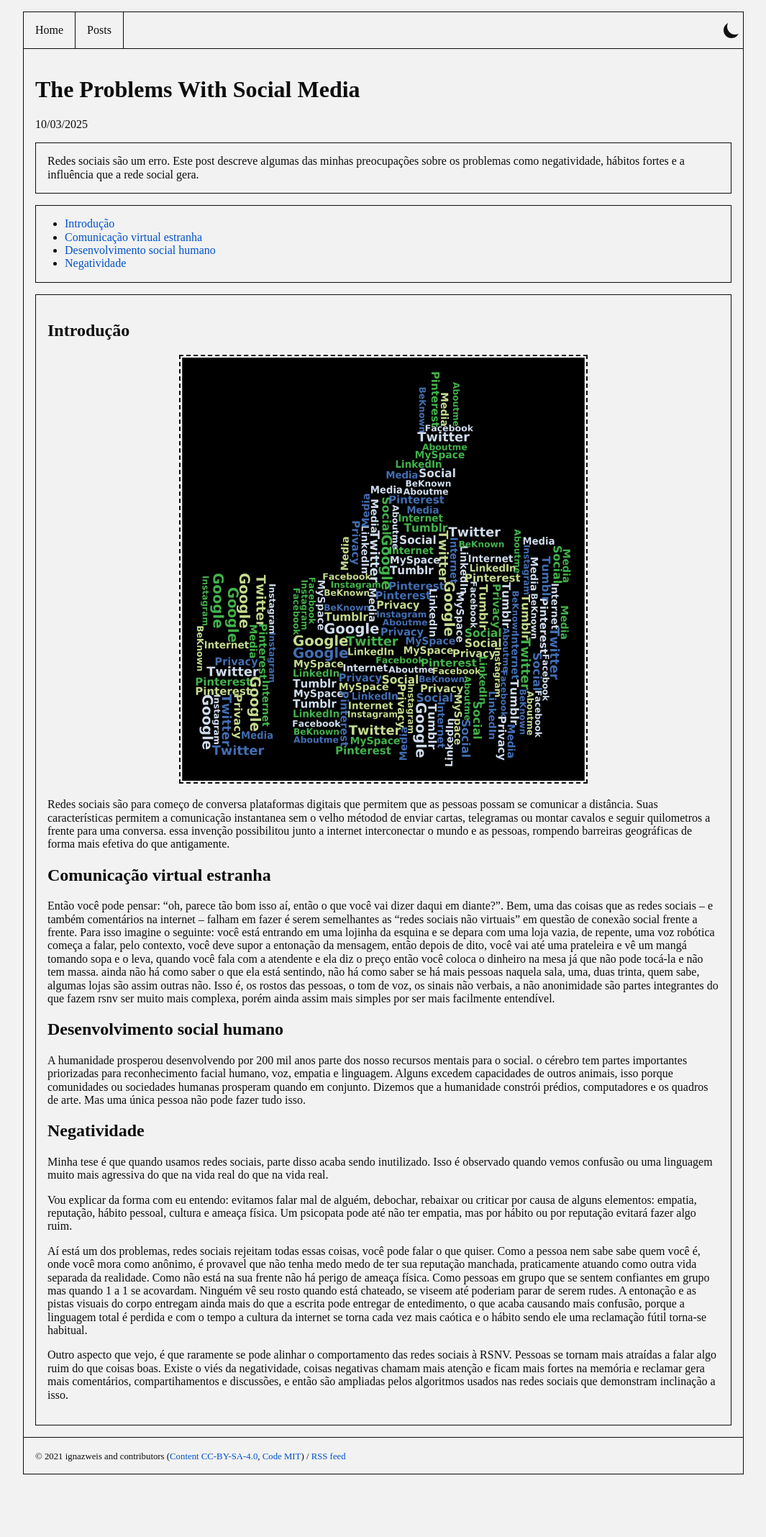
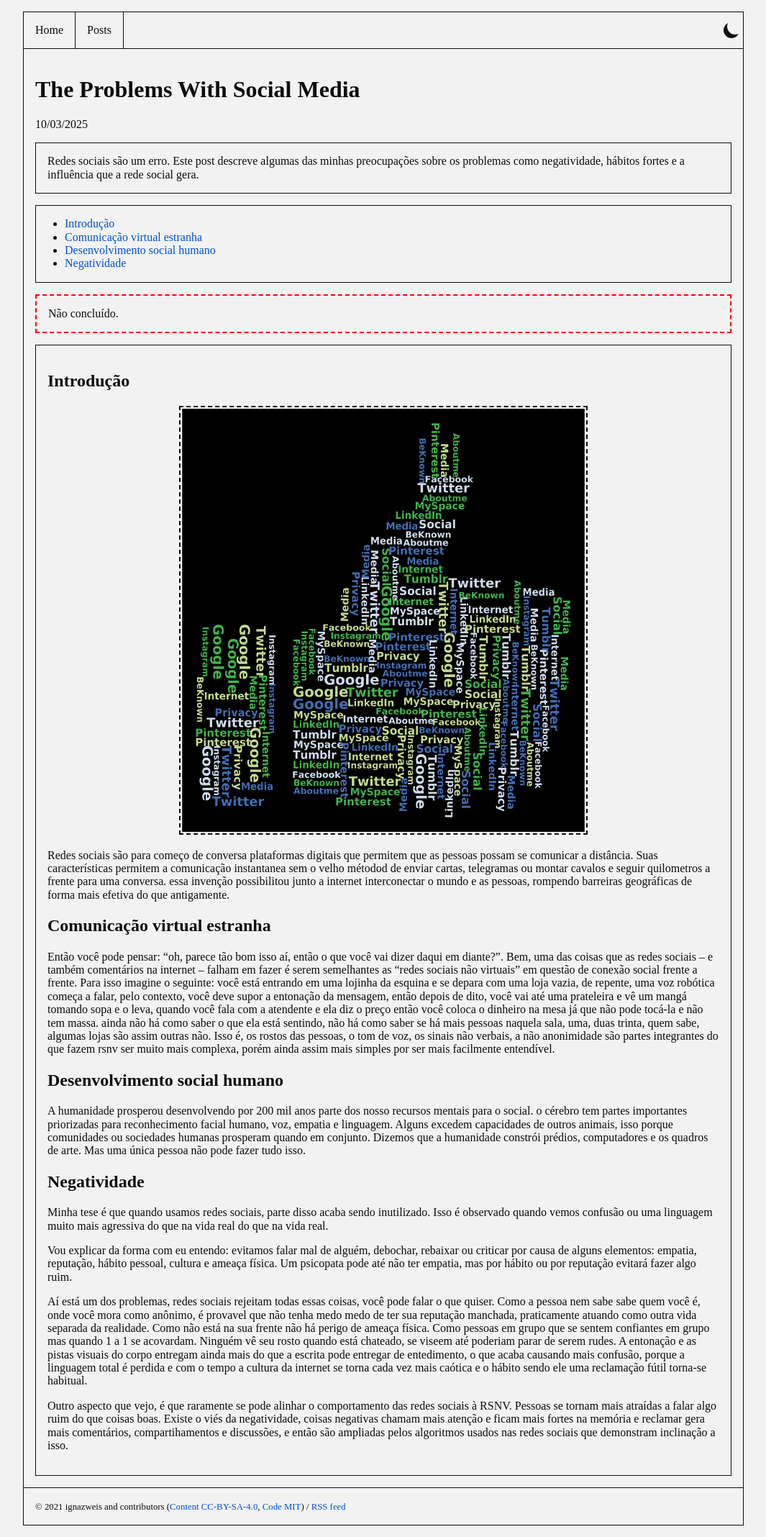
Before and after one commit to ignazweis/ignazweis.github.io, a Jekyll site: the page built from _posts/2025-03-10-the-problems-with-social-media.md, in a window 1280 px wide. Shown: the whole page at 72% size, without its empty margins (107-1172 px from the left). Built offline with Jekyll 4.4.1, drawn with Linux system fonts in a browser that asks for light colours; the table of contents is made by our own code; before the commit the page ends 2065 px from its top, so only the background shows below that.

Commit message:
feat: create the possibility of a disclaimer section to post and other posts

```diff
--- a/_layouts/post.html
+++ b/_layouts/post.html
@@ -4,18 +4,29 @@
 
 <article>
   <h1 class="post_title">{{ page.title | escape }}</h1>
+
   <time class="post_date" datetime="{{ page.date | date: "%Y-%m-%d" }}">
     {{ page.date | date: "%d/%m/%Y" }}
   </time>
+
   {% if page.description %}
   <p class="post_description">{{ page.description }}</p>
   {% endif %}
+
   <section class="toc">
   {% if page.toc == true %}
     {% toc %}
   {% endif %}
   </section>
+
+  {% if page.disclaimer %}
+  <section class="disclaimer">
+  {{ page.disclaimer }}
+  </section>
+  {% endif %}
+
   <section class="post_content">
   {{ content }}
   </section>
+
 </article>
--- a/_posts/2025-03-10-the-problems-with-social-media.md
+++ b/_posts/2025-03-10-the-problems-with-social-media.md
@@ -1,6 +1,7 @@
 ---
 description: Redes sociais são um erro. Este post descreve algumas das minhas preocupações sobre os problemas como negatividade, hábitos fortes e a influência que a rede social gera.
 toc: true
+disclaimer: Não concluído.
 ---
 
 ## Introdução
--- a/assets/stylesheet.css
+++ b/assets/stylesheet.css
@@ -100,6 +100,12 @@
     padding: 1rem;
 }
 
+.disclaimer {
+    border: 2px dashed red;
+    padding: 1rem;
+    margin-bottom: 1rem;
+}
+
 @media screen and (max-width: 800px) {
     .posts_post, .post_description, .post_content {
         border: 0;
```
